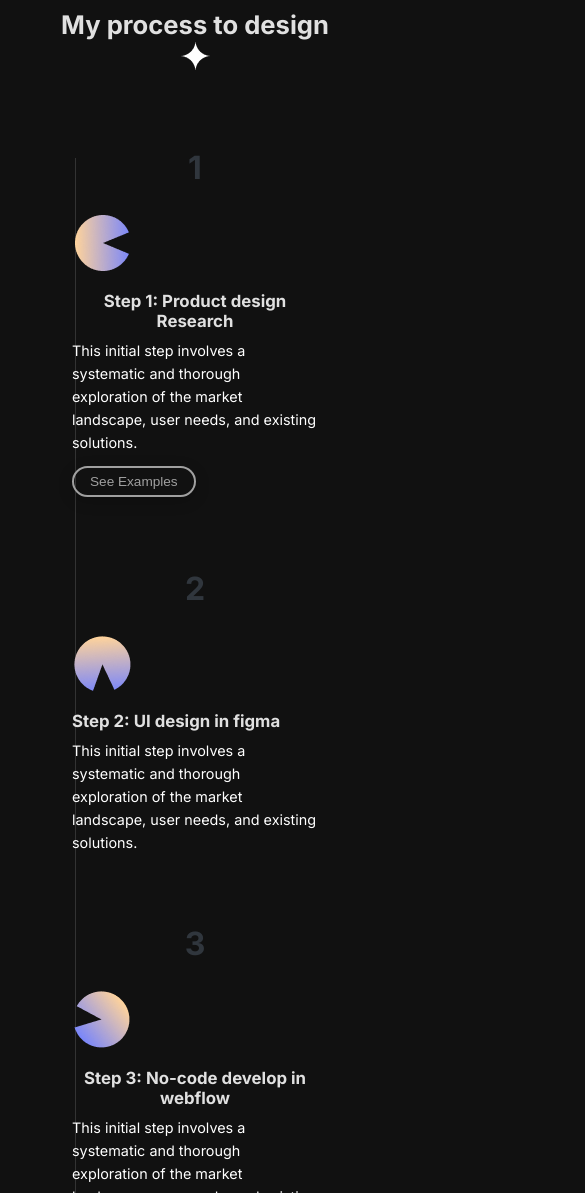
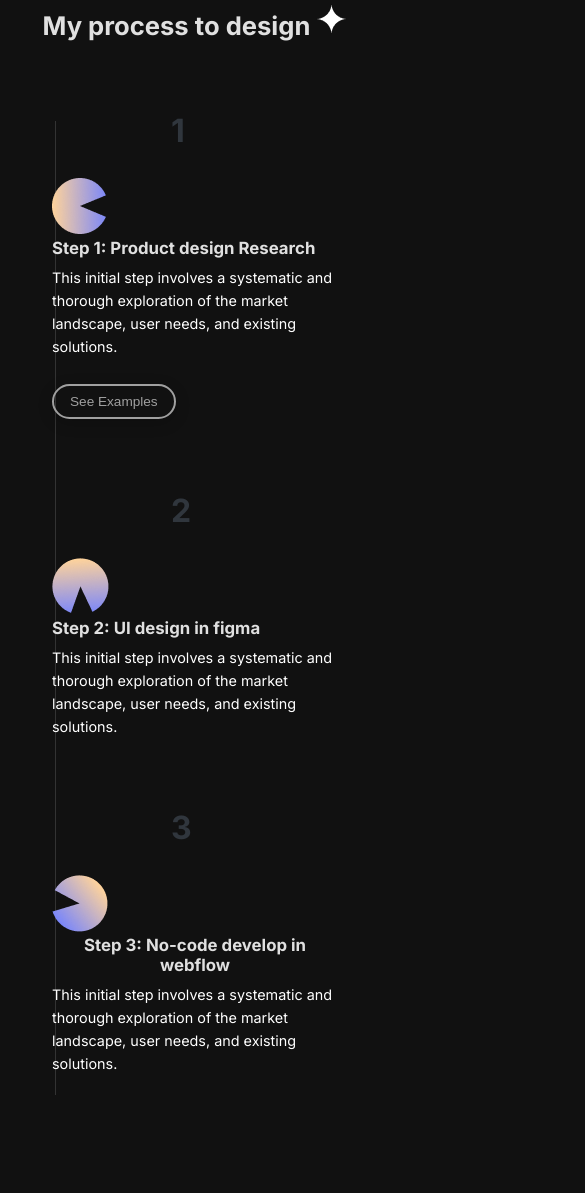
Before and after one commit to nangkyawt/visible_one, a plain HTML site: page index.html in a window 390 px wide. Shown: the part 807-2000 px from the top of the page, 585 px wide, since content can reach past the window. Drawn offline with Linux system fonts and the light colour scheme.

Commit message:
previous

```diff
--- a/style.css
+++ b/style.css
@@ -405,7 +405,7 @@ header {
   display: flex;
   flex-direction: column;
   gap: 10px;
-  align-items: flex-start !important;
+  align-items: flex-start;
 }
 
 .step-content h3 {
@@ -983,11 +983,9 @@ border-image-source: linear-gradient(269.57deg, #7A87FB 0.72%, #FFD49C 99.22%)
 }
 
 
-/* Responsive adjustments for new sections */
-/* --- Responsive Styles --- */
-
+/* Responsive adjustments for new sections *
 /* For Tablets and Smaller Desktops */
-/* @media (max-width: 1024px) {
+@media (max-width: 1024px) {
   .page-wrapper {
     padding: 0 30px;
   }
@@ -1034,10 +1032,10 @@ border-image-source: linear-gradient(269.57deg, #7A87FB 0.72%, #FFD49C 99.22%)
   .deco-grid {
     display: none;
   }
-} */
+}
 
 /* ---------------- Responsive Styles ---------------- */
-/* @media (max-width: 992px) {
+@media (max-width: 992px) {
   .page-wrapper {
     padding: 0 20px;
   }
@@ -1139,7 +1137,7 @@ border-image-source: linear-gradient(269.57deg, #7A87FB 0.72%, #FFD49C 99.22%)
   footer .social-links {
     justify-content: center;
   }
-} */
+}
 
 /* For mobile screens */
 @media (max-width: 768px) {
@@ -1329,6 +1327,7 @@ border-image-source: linear-gradient(269.57deg, #7A87FB 0.72%, #FFD49C 99.22%)
 /* For very small phones */
 @media (max-width: 480px) {
   .hero-content h1 {
+    font-size: 1.6rem;
     font-size: 1.5rem;
   }
 
@@ -1368,20 +1367,16 @@ border-image-source: linear-gradient(269.57deg, #7A87FB 0.72%, #FFD49C 99.22%)
   }
 
   .step-icon {
-  margin-bottom: 8px;
-  width: 60px;
-  height: auto;
-  flex-shrink: 0; /* keeps logo from shrinking too small */
-  border-radius: 12px; /* optional, for softer edges */
-  object-fit: contain;
-
+    margin-bottom: 8px; /* space below icon */
   }
 
   .examples-btn {
-    padding: 6px 16px;
     font-size: 0.85rem;
+    padding: 8px 16px;
+    margin-top: 10px;
   }
 
+  .hire-btn,
   .cta-button {
     padding: 10px 20px;
     font-size: 0.9rem;
```
